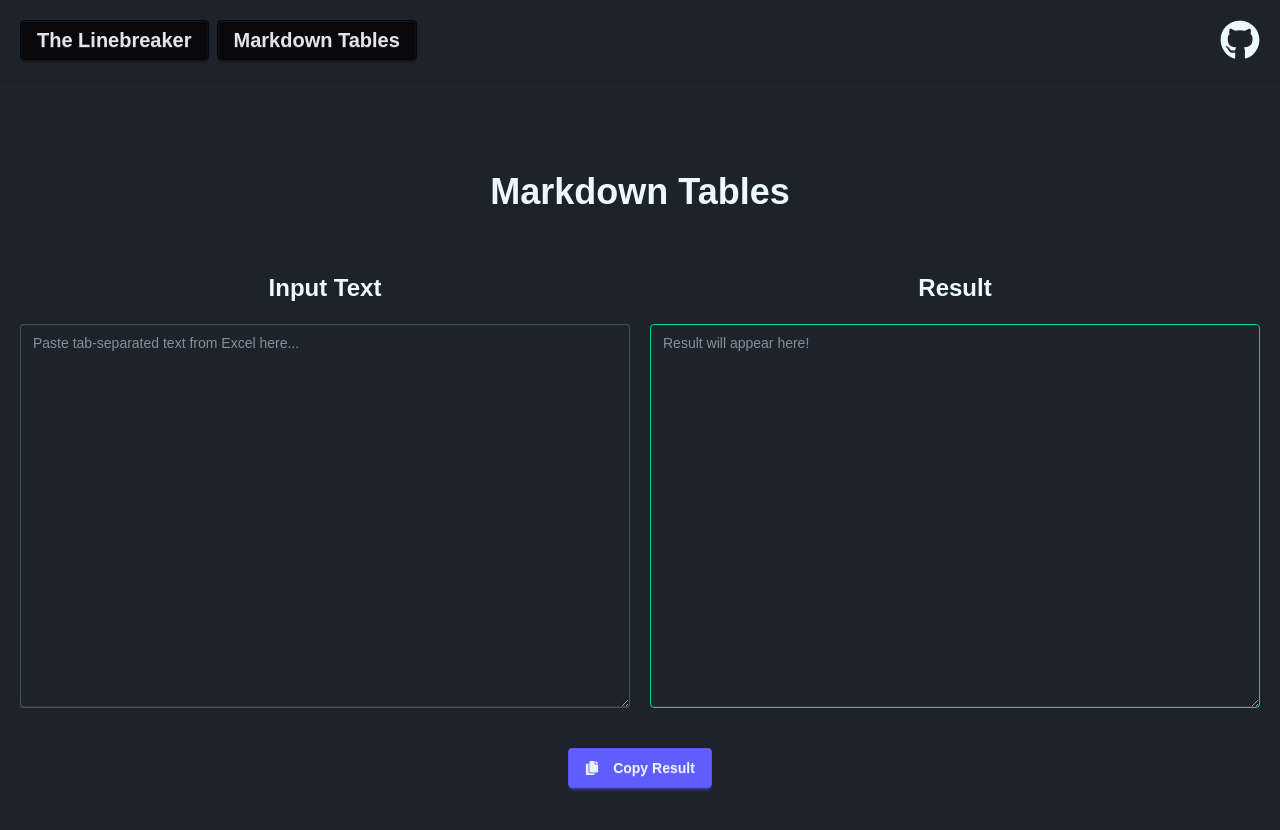
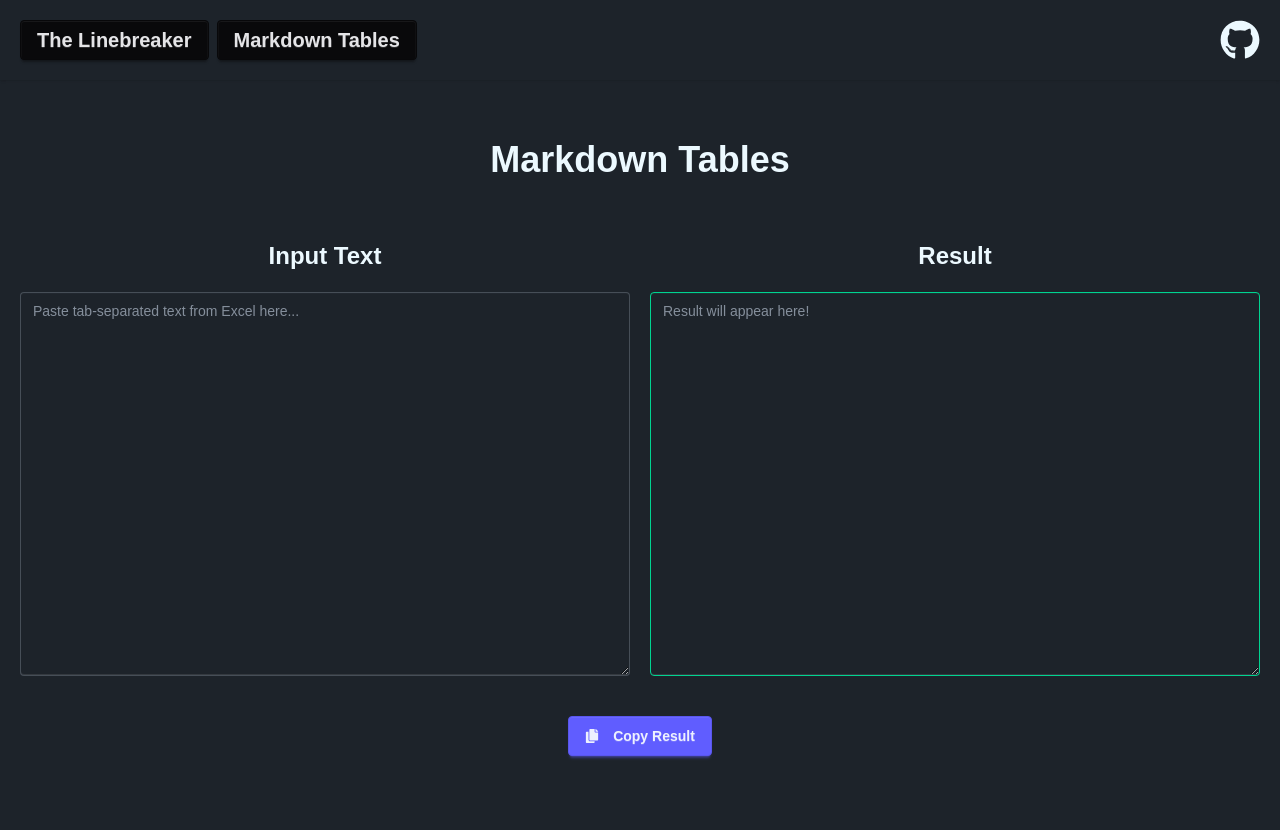
Before and after one commit to maamokun/linebreaker, a React (Vite) app: page /tables in a window 1280 px wide. Shown: the top 830 px of the page. After the commit the page ends 800 px from the top, so only its background shows below. Built offline with nearby package versions, Linux system fonts and the light colour scheme.

Commit message:
fix: change in height when switching pages

```diff
--- a/src/routes/index.tsx
+++ b/src/routes/index.tsx
@@ -76,7 +76,7 @@ export default function Linebreaker() {
 
 	return (
 		<>
-			<div className="flex flex-col p-5 min-h-screen items-center justify-center">
+			<div className="flex flex-col p-5 items-center justify-center mt-10ild">
 				<div className="text-4xl text-center font-bold mb-10">
 					The Linebreaker
 				</div>
--- a/src/routes/tables.tsx
+++ b/src/routes/tables.tsx
@@ -36,7 +36,7 @@ export default function Tables() {
 
 	return (
 		<>
-			<div className="flex flex-col p-5 min-h-screen items-center justify-center">
+			<div className="flex flex-col p-5 items-center justify-center mt-10">
 				<div className="text-4xl text-center font-bold mb-10">
 					Markdown Tables
 				</div>
```
